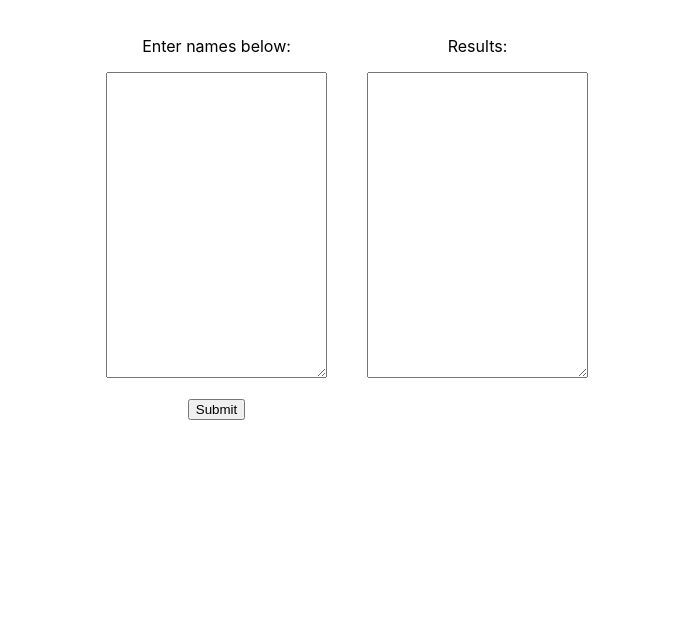
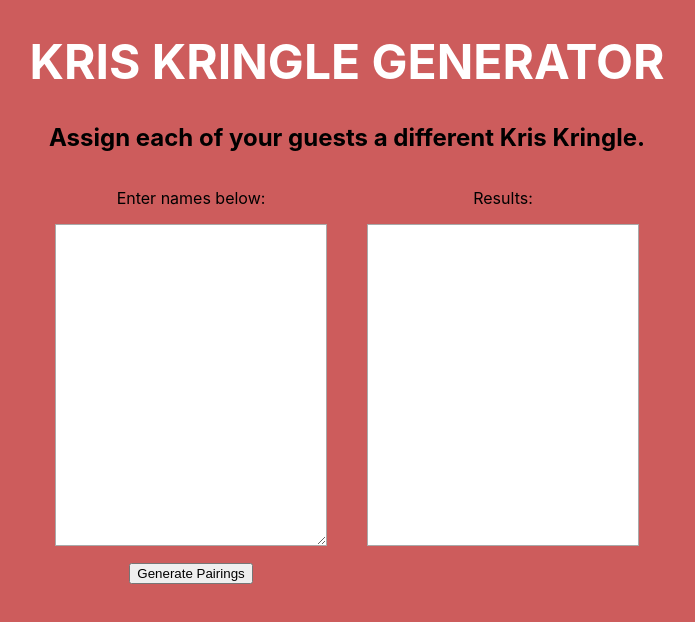
Before and after one commit to nbrown0000/kriskringle, a React (Create React App) app: page / in a window 1280 px wide. Shown: the top 622 px of the page, without its empty margins (293-988 px from the left). Built offline with nearby package versions, Linux system fonts and the light colour scheme.

Commit message:
Finished algorithm for generating pairings. Styled page to look cool.

```diff
--- a/src/App.css
+++ b/src/App.css
@@ -1,24 +1,9 @@
+html {
+  background-color: indianred;
+}
+
 .App {
   text-align: center;
-}
-
-.App-logo {
-  height: 40vmin;
-}
-
-.App-header {
-  background-color: #282c34;
-  min-height: 100vh;
-  display: flex;
-  flex-direction: column;
-  align-items: center;
-  justify-content: center;
-  font-size: calc(10px + 2vmin);
-  color: white;
-}
-
-.App-link {
-  color: #09d3ac;
 }
 
 .content {
@@ -31,5 +16,32 @@
 .column {
   display: flex;
   flex-direction: column;
-  padding: 20px;
+  padding: 0 20px 0 20px;
 }
+
+.box, textarea {
+  font-family: 'Courier New', Courier, monospace;
+  background-color: white;
+  margin: 0;
+  padding: 10px;
+  width: 250px;
+  height: 300px;
+  border: 1px solid darkgray;
+  display: flex;
+  flex-direction: column;
+  align-content: flex-start;
+  justify-content: flex-start;
+  align-items: flex-start;
+  font-size: 16px;
+}
+
+.box > *, textarea > * {
+  list-style: none;
+  font-size: 16px;
+}
+
+h1 {
+  color: white;
+  text-transform: uppercase;
+  font-size: 3em;
+}
--- a/src/App.js
+++ b/src/App.js
@@ -1,13 +1,13 @@
 import React, {Component} from 'react';
 import './App.css';
-import { Stack } from './Stack';
+// import { Stack } from './Stack';
 
 class App extends Component {
   constructor(props) {
     super(props);
     this.state = {
       value: '',
-      result: ''
+      result: []
     }
 
     this.handleChange = this.handleChange.bind(this)
@@ -19,21 +19,23 @@ class App extends Component {
   }
 
   handleSubmit(event) {
-    // convert textarea input to array of name
-    const list = this.state.value.split("\n")
 
-    // push names onto a stack
-    var stack = new Stack();
-    list.forEach(item => stack.push(item))
-    console.log(stack.pop())
-    console.log(stack.pop())
-    console.log(stack.pop())
+    var output = [];
+    var list1 = this.state.value.split("\n")
+    var list2 = this.state.value.split("\n")
 
+    while(list1.length && list2.length) {
+      var random1 = Math.floor(Math.random() * list1.length)
+      var random2 = Math.floor(Math.random() * list2.length)
 
-    // console.log(list)
-    // console.log(list.length)
-    // console.log(Math.floor(Math.random() * list.length))
+      if(list1[random1] !== list2[random2]) {
+        const removed1 = list1.splice(random1,1)
+        const removed2 = list2.splice(random2,1)
+        output.push(`${removed1} => ${removed2}`)
+      }
+    }
 
+    this.setState({result: output})
     event.preventDefault();
   }
 
@@ -41,24 +43,28 @@ class App extends Component {
   render() {
 
     return (
-      <div className="App content">
+      <div className="App">
 
+        <h1 className='column'>Kris Kringle generator</h1>
+        <h2 className='column'>Assign each of your guests a different Kris Kringle.</h2>
+      <div className='content'>
         <form onSubmit={this.handleSubmit} className="column">
           <label>
             <p>Enter names below:</p>
             <textarea onChange={this.handleChange} cols="25" rows="20" />
           </label>
-            <p><input type="submit" value="Submit" /></p>
+          <p><input type="submit" value="Generate Pairings" /></p>
         </form>
 
         <div className="column">
           <label>
             <p>Results:</p>
-              <textarea value={this.state.result} onChange={() => true} cols="25" rows="20" />
+            <div className='box'>
+              {this.state.result.map((item,i) => (<li key={i}>{item}</li>))}
+            </div>
           </label>
         </div>
-
-
+        </div>
 
       </div>
     );
```
Lines whose indentation alone changed are shown as unchanged.
